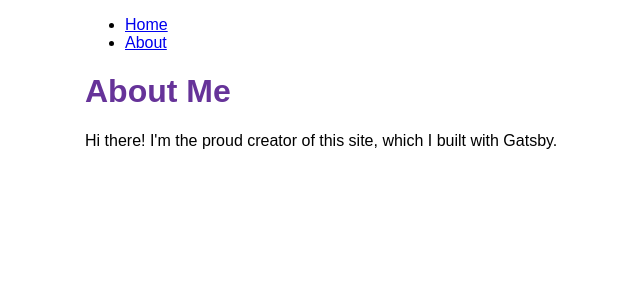
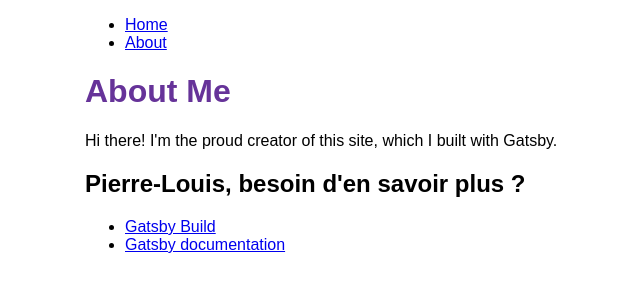
Before and after one commit to neuwiler67/formation-gatsby, a Gatsby site: page /about in a window 1280 px wide. Shown: the whole page, without its empty margins (305-945 px from the left). Built offline with nearby package versions, Linux system fonts and the light colour scheme; Gatsby itself is replaced by a stand-in of ours.

Commit message:
add component

```diff
--- /dev/null
+++ b/src/components/siteGatsby.js
@@ -0,0 +1,31 @@
+import * as React from 'react'
+import { Link } from 'gatsby'
+import {
+  container,
+  heading,
+  navLinks,
+  navLinkItem,
+  navLinkText
+} from './layout.module.css'
+
+const SiteGatsby = ({ firstName }) => {
+  return (
+    <div className={container}>
+      <h2>{firstName}, besoin d'en savoir plus ?</h2>
+      <ul className={navLinks}>
+        <li className={navLinkItem}>
+          <Link to="https://www.gatsbyjs.com/docs/" className={navLinkText}>
+            Gatsby Build
+          </Link>
+        </li>
+        <li className={navLinkItem}>
+          <Link to="https://www.gatsbyjs.com/use-cases/technical-documentation" className={navLinkText}>
+            Gatsby documentation
+          </Link>
+        </li>
+      </ul>
+    </div>
+  );
+}
+
+export default SiteGatsby;
--- a/src/pages/about.js
+++ b/src/pages/about.js
@@ -1,10 +1,12 @@
 import * as React from 'react'
 import Layout from '../components/layout'
+import SiteGatsby from '../components/siteGatsby'
 
 const AboutPage = () => {
   return (
     <Layout pageTitle="About Me">
       <p>Hi there! I'm the proud creator of this site, which I built with Gatsby.</p>
+      <SiteGatsby firstName="Pierre-Louis"/>
     </Layout>
   )
 }
```
